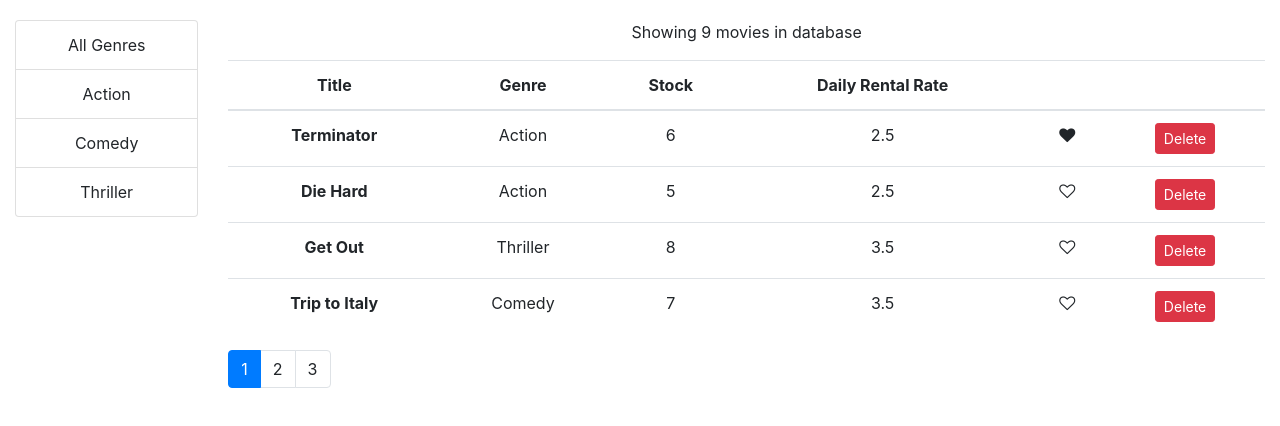
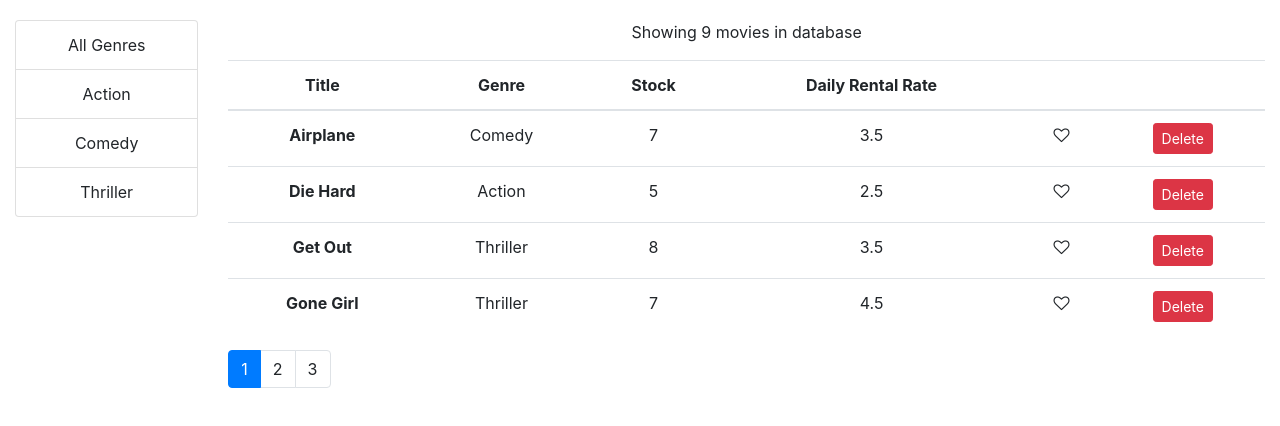
Before and after one commit to aravindanvenkataraju/react, a React (Create React App) app in the folder vidly/: page / in a window 1280 px wide. Shown: the top 426 px of the page. Built offline with nearby package versions, Linux system fonts and the light colour scheme.

Commit message:
add sorting functionality

```diff
--- a/vidly/src/components/movies.jsx
+++ b/vidly/src/components/movies.jsx
@@ -5,13 +5,15 @@
 import ListGroup from "./common/listGroup";
 import MoviesTable from "./moviesTable";
 import { paginate } from "../utils/paginate";
+import _ from "lodash";
 export class Movies extends Component {
   state = {
     movies: [],
     genres: [],
     pageSize: 4,
     currentPage: 1,
-    selectedGenre: ""
+    selectedGenre: "",
+    sortColumn: { path: "title", order: "asc" }
   };
 
   componentDidMount() {
@@ -29,14 +31,16 @@
       pageSize,
       currentPage,
       movies: allMovies,
-      selectedGenre
+      selectedGenre,
+      sortColumn
     } = this.state;
-    console.log("in render method selected Genre : ", selectedGenre);
+    //console.log("in render method selected Genre : ", selectedGenre);
     const filtered =
       selectedGenre && selectedGenre._id
         ? allMovies.filter(m => m.genre._id === selectedGenre._id)
         : allMovies;
-    const movies = paginate(filtered, currentPage, pageSize);
+    const sorted = _.orderBy(filtered, [sortColumn.path], [sortColumn.order]);
+    const movies = paginate(sorted, currentPage, pageSize);
 
     return count === 0 ? (
       <p>There are no movies in the database</p>
@@ -81,7 +85,7 @@
   };
 
   handleLike = movie => {
-    console.log("Like clicked movie : " + movie.title);
+    //console.log("Like clicked movie : " + movie.title);
     let _movies = this.state.movies;
     let index = _movies.indexOf(movie);
     _movies[index] = { ..._movies[index] };
@@ -94,11 +98,19 @@
   };
 
   handleGenreSelect = genre => {
-    console.log("Genre selected : ", genre);
+    //console.log("Genre selected : ", genre);
     this.setState({ selectedGenre: genre, currentPage: 1 });
   };
 
   handleSort = path => {
-    console.log("sorting path: ", path);
+    //console.log("sorting path: ", path);
+    const sortColumn = { ...this.state.sortColumn };
+    if (sortColumn.path === path) {
+      sortColumn.order = sortColumn.order === "asc" ? "desc" : "asc";
+    } else {
+      sortColumn.path = path;
+      sortColumn.order = "asc";
+    }
+    this.setState({ sortColumn });
   };
 }
```
